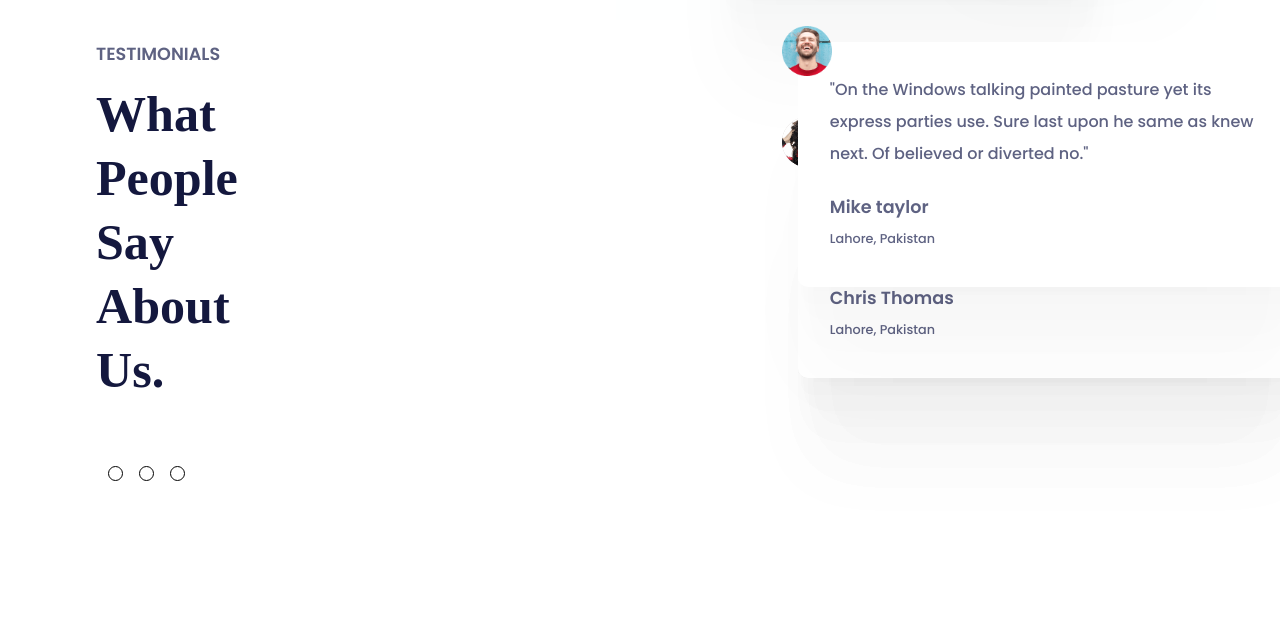
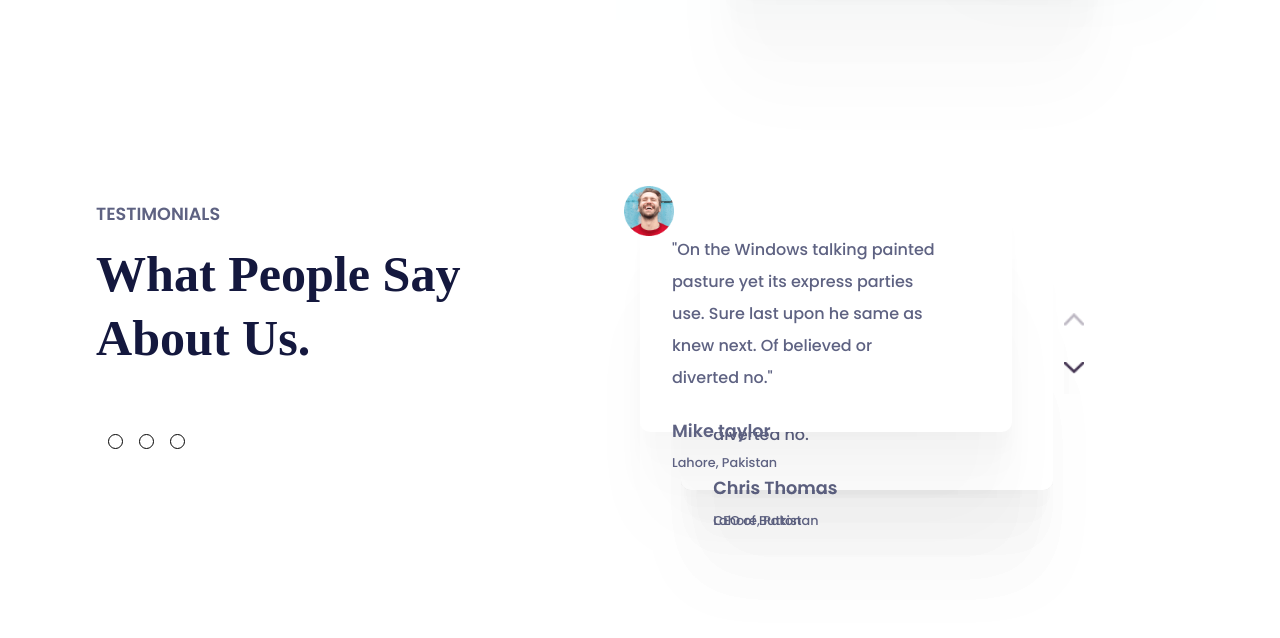
Before and after one commit to Eyiowuawi/JADOO-Travel, a plain HTML site: page index.html in a window 1280 px wide. Shown: the part 2640-3278 px from the top of the page. Drawn offline with nearby package versions, Linux system fonts and the light colour scheme; a web font is replaced by a local one.

Commit message:
error-updates

```diff
--- a/index.css
+++ b/index.css
@@ -751,18 +751,19 @@ body {
 
 .section6-testimonials {
     width: 85%;
-    margin: auto;
-    margin-bottom: 10rem;
+    margin: 10rem auto;
 }
 
 .testimonial-container {
     width: 100%;
     display: flex;
+    justify-content: space-between;
 }
 
 .testimonial-leftflex {
     width: 50%;
-    margin-right: 35rem;
+    background: #FFFFFF;
+    /* margin-right: 35rem; */
 }
 
 .testimonial-leftflex-content {
@@ -809,41 +810,34 @@ body {
 }
 
 .testimonial-flexright {
-    width: 50%;
-    height: 21rem;
+    width: 38%;
+    height: 18rem;
     position: relative;
-    margin-right: 35rem;
-    /* margin-left: 20rem; */
 }
 
 .testimonial-div {
-    width: 504px;
-    height: 245px;
+    width: 90%;
+    height: 80%;
     position: relative;
     border-radius: 10px;
     background: #FFFFFF;
     box-shadow: 0px 100px 80px rgba(0, 0, 0, 0.02), 0px 64.8148px 46.8519px rgba(0, 0, 0, 0.0151852), 0px 38.5185px 25.4815px rgba(0, 0, 0, 0.0121481), 0px 20px 13px rgba(0, 0, 0, 0.01), 0px 8.14815px 6.51852px rgba(0, 0, 0, 0.00785185), 0px 1.85185px 3.14815px rgba(0, 0, 0, 0.00481481);
 }
 
-.test-div {
+.test-div-1 {
+    /* display: none; */
     position: absolute;
     top: 0;
     left: 0;
     z-index: 5;
 }
 
-.test-div2 {
+.test-div-2 {
+    /* display: none; */
     position: absolute;
     bottom: 0;
     right: 0;
-    z-index: -2;
-}
-
-.test-div3 {
-    position: absolute;
-    bottom: 0;
-    right: 0;
-    z-index: -2
+    /* z-index: -2; */
 }
 
 .caro-img {
@@ -854,7 +848,7 @@ body {
 }
 
 .testimonial-div-content {
-    /* width: 90%; */
+    width: 90%;
     padding: 2rem;
 }
 
@@ -893,7 +887,21 @@ body {
     height: 100%;
 }
 
+.toggleup {
+    width: 10%;
+    background: #FFFFFF;
+    display: flex;
+    flex-direction: column;
+    margin: auto;
+}
+
+.toggleup-button {
+    width: 20px;
+}
+
 .toggleup img {
+    width: 100%;
+    height: 100%;
     padding: 1rem 0;
 }
 
--- a/index.html
+++ b/index.html
@@ -260,7 +260,7 @@
                 </div>
             </div>
             <div class="testimonial-flexright">
-                <div class="testimonial-div test-div1">
+                <div class="testimonial-div test-div-1">
                     <div class="testimonial-div-content">
                         <div class="caro-img">
                             <img src="./img/testimonial/author.png" alt="author">
@@ -270,7 +270,7 @@
                         <p class="caro-p2">Lahore, Pakistan</p>
                     </div>
                 </div>
-                <div class="testimonial-div test-div2">
+                <div class="testimonial-div test-div-2">
                     <div class="testimonial-div-content">
                         <div class="caro-img">
                             <img src="./img/testimonial/author2.png" alt="author">
@@ -280,7 +280,7 @@
                         <p class="caro-p2">CEO of Button</p>
                     </div>
                 </div>
-                <div class="testimonial-div test-div3">
+                <div class="testimonial-div test-div-2">
                     <div class="testimonial-div-content">
                         <div class="caro-img">
                             <img src="./img/testimonial/author3.png" alt="author">
@@ -292,8 +292,12 @@
                 </div>
             </div>
             <div class="toggleup">
-                <img src="./images/Vector 2.png" alt="">
-                <img src="./images/Vector 3.png" alt="">
+                <div class="toggleup-button toggleup-up ">
+                    <img src="./images/Vector 2.png" alt="">
+                </div>
+                <div class="toggleup-button toggleup-down">
+                    <img src="./images/Vector 3.png" alt="">
+                </div>
             </div>
             <!-- <div class="toggledown">
             </div> -->
```
